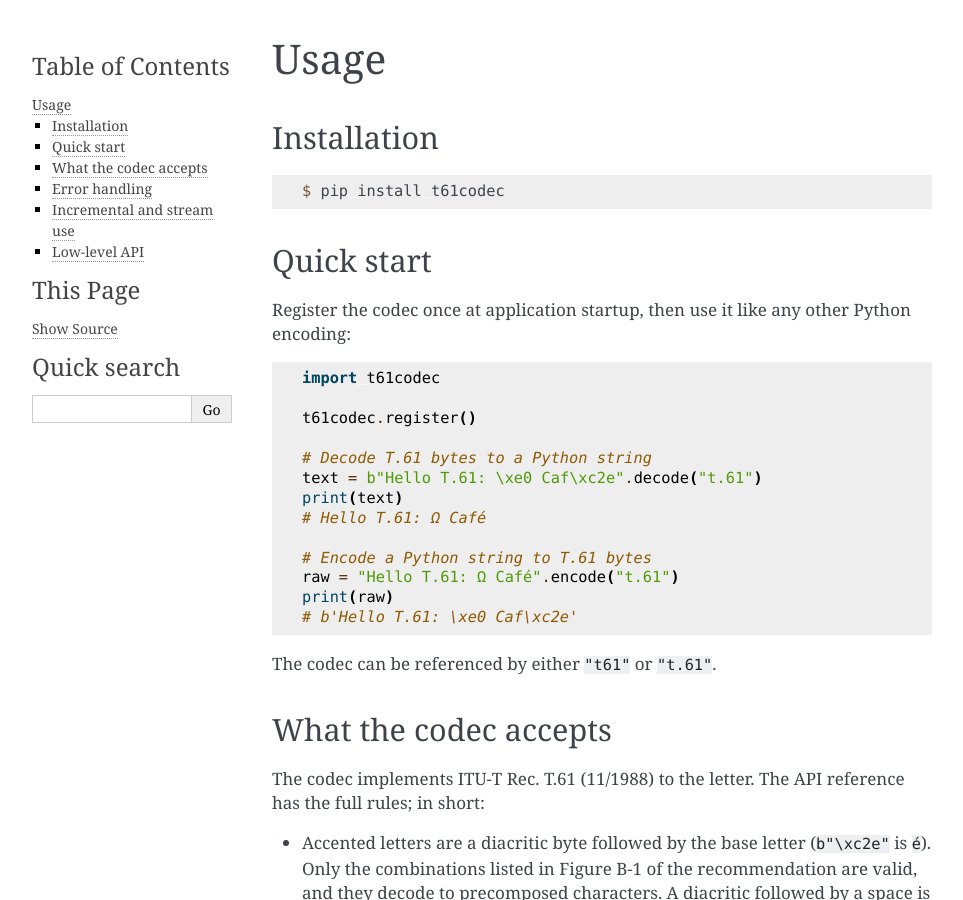
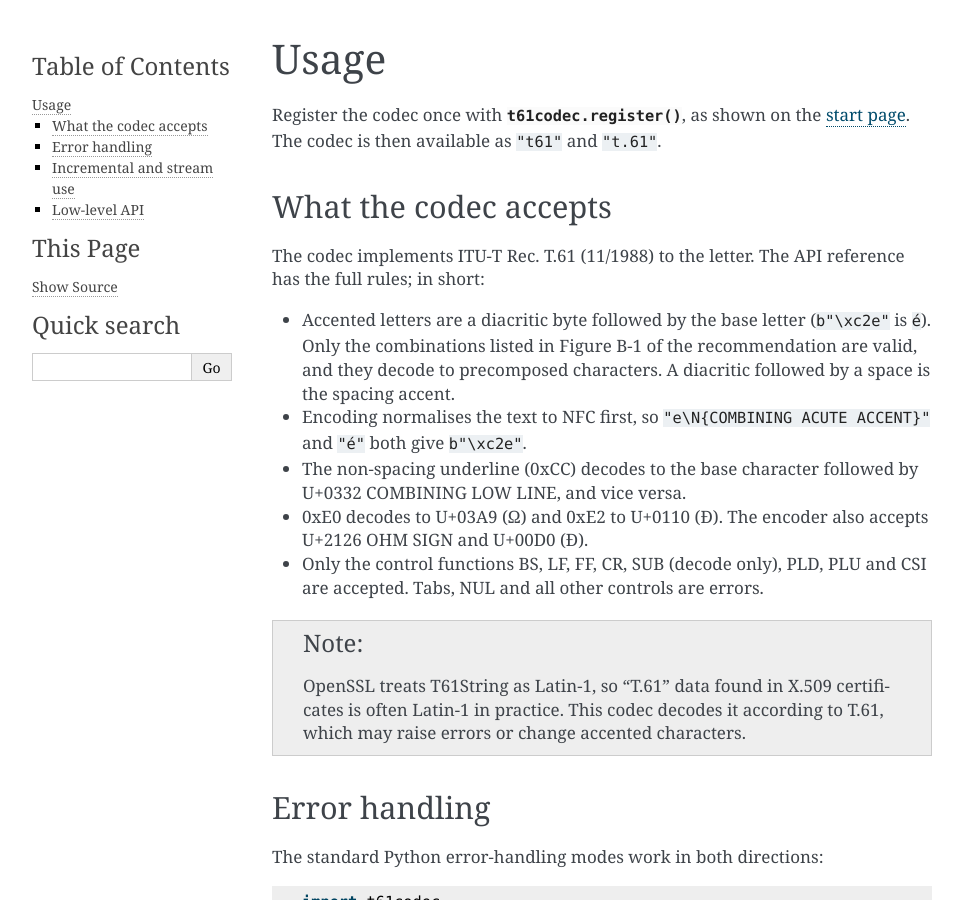
Before and after one commit to exhuma/t61codec, a Sphinx documentation site: the page built from docs/usage.rst, in a window 1280 px wide and 900 px high. Shown: the whole window, without its empty margins (148-1111 px from the left). Built offline with Sphinx 7.4.7, drawn with Linux system fonts in a browser that asks for light colours; some of the changed text lies outside the part shown.

Commit message:
docs: apply the documentation writing rules
Drop the install and quick start sections from the usage page, which
the landing page now covers, write instructions as imperatives and use
sentence case for the API reference title.

Co-Authored-By: Claude <noreply@anthropic.com>

```diff
--- a/docs/api.rst
+++ b/docs/api.rst
@@ -1,4 +1,4 @@
-API Reference
+API reference
 =============
 
 .. automodule:: t61codec
--- a/docs/usage.rst
+++ b/docs/usage.rst
@@ -1,36 +1,9 @@
 Usage
 =====
 
-Installation
-------------
-
-.. code-block:: console
-
-   $ pip install t61codec
-
-Quick start
------------
-
-Register the codec once at application startup, then use it like any other
-Python encoding:
-
-.. code-block:: python
-
-   import t61codec
-
-   t61codec.register()
-
-   # Decode T.61 bytes to a Python string
-   text = b"Hello T.61: \xe0 Caf\xc2e".decode("t.61")
-   print(text)
-   # Hello T.61: Ω Café
-
-   # Encode a Python string to T.61 bytes
-   raw = "Hello T.61: Ω Café".encode("t.61")
-   print(raw)
-   # b'Hello T.61: \xe0 Caf\xc2e'
-
-The codec can be referenced by either ``"t61"`` or ``"t.61"``.
+Register the codec once with :func:`t61codec.register`, as shown on the
+:doc:`start page <index>`. The codec is then available as ``"t61"`` and
+``"t.61"``.
 
 What the codec accepts
 ----------------------
@@ -104,7 +77,7 @@ precomposed text.
 Low-level API
 -------------
 
-You can also use the codec classes directly without registering:
+Use the codec classes directly without registering:
 
 .. code-block:: python
 
```
